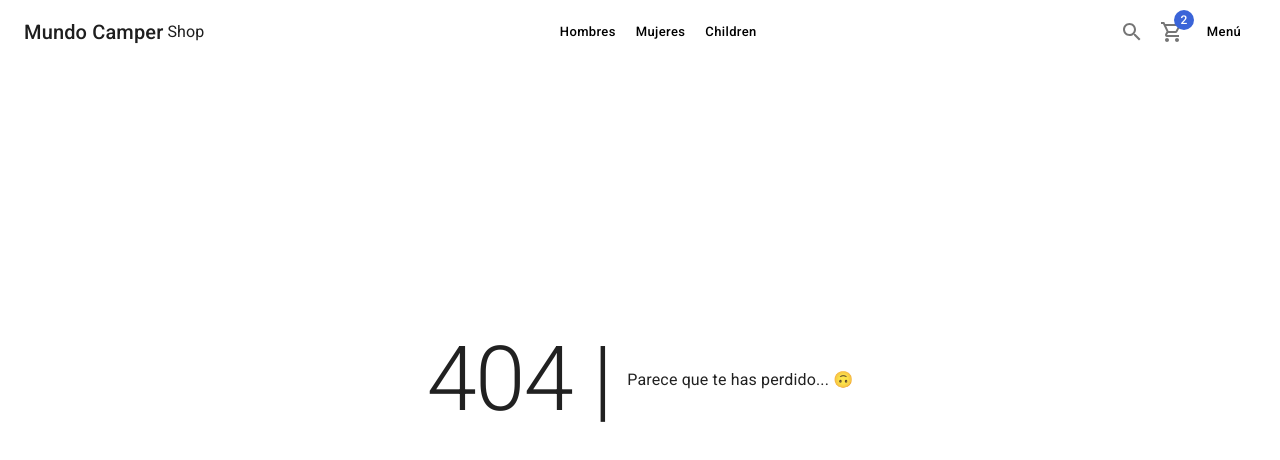
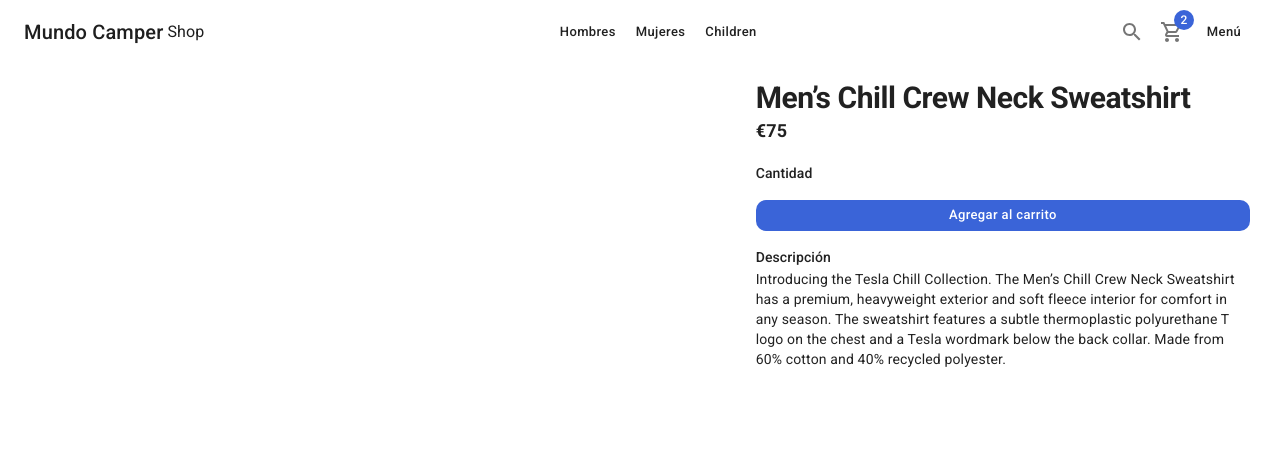
Before and after one commit to danielmateu/05-teslo-shop, a Next.js app: page /product/slug in a window 1280 px wide. Before the commit this address had no page. Shown: the top 460 px of the page. Built offline with nearby package versions, Linux system fonts and the light colour scheme.

Commit message:
Pantalla de producto actualizada

```diff
--- /dev/null
+++ b/pages/product/slug.tsx
@@ -0,0 +1,50 @@
+import { Button, Chip, Grid, Typography } from '@mui/material';
+import { Box } from '@mui/system';
+import React from 'react'
+import { ShopLayout } from '../../components/layouts'
+import { initialData } from '../../database/products'
+
+const product = initialData.products[0];
+
+const ProductPage = () => {
+  return (
+    <ShopLayout title={`${product.title}`} pageDescription={`${product.description}`}>
+      <Grid container spacing={3}>
+
+        <Grid item xs={12} sm={7}>
+          {/* SlideShow */}
+        </Grid>
+
+        <Grid item xs={12} sm={5}>
+          <Box display='flex' flexDirection='column'>
+
+            {/* Titulos */}
+            <Typography variant='h1' component='h1'>{product.title}</Typography>
+            <Typography variant='subtitle1' component='h2'>{`€${product.price}`}</Typography>
+
+            {/* Cantidad */}
+            <Box sx = {{my:2}}>
+              <Typography variant='subtitle2' component='h3'>Cantidad</Typography>
+            </Box>
+
+            {/* Agregar al carrito */}
+
+            <Button color='secondary' className='circular-btn'>Agregar al carrito</Button>
+
+            {/* <Chip label='Sin disponibilidad' color='error' variant='outlined'/> */}
+
+
+            {/* Description */}
+            <Box sx = {{mt: 2}}>
+              <Typography variant='subtitle2'>Descripción</Typography>
+              <Typography variant='body2'>{product.description}</Typography>
+            </Box>
+          </Box>
+        </Grid>
+
+      </Grid>
+    </ShopLayout>
+  )
+}
+
+export default ProductPage
--- a/themes/light-theme.ts
+++ b/themes/light-theme.ts
@@ -10,6 +10,9 @@
     },
     secondary: {
       main: '#3A64D8'
+    },
+    info: {
+      main: '#fff',
     }
   },
   components: {
@@ -54,11 +57,12 @@
         variant: 'contained',
         size: 'small',
         disableElevation: true,
+        color: 'info',
       },
       styleOverrides: {
         root: {
-          backgroundColor: 'white',
-          color: 'black',
+          // backgroundColor: 'white',
+          // color: 'black',
           textTransform: 'none',
           boxShadow: 'none',
           borderRadius: 10,
```
Also changed, not shown: components/products/ProductCard.tsx (+14 -4 lines).
